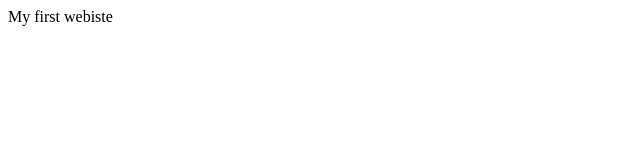
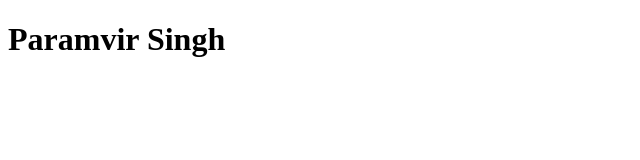
Before and after one commit to pvs1209pvs/pvs1209pvs.github.io, a plain HTML site: page index.html in a window 1280 px wide. Shown: the whole page, without its empty margins (0-640 px from the left). Drawn offline with Linux system fonts and the light colour scheme.

Commit message:
body added

```diff
--- a/index.html
+++ b/index.html
@@ -5,6 +5,6 @@
         <title>GitHub Website Paramvir Singh</title>
     </head>
     <body>
-        My first webiste
+        <h1>Paramvir Singh</h1>
     </body>
 </html>
```
